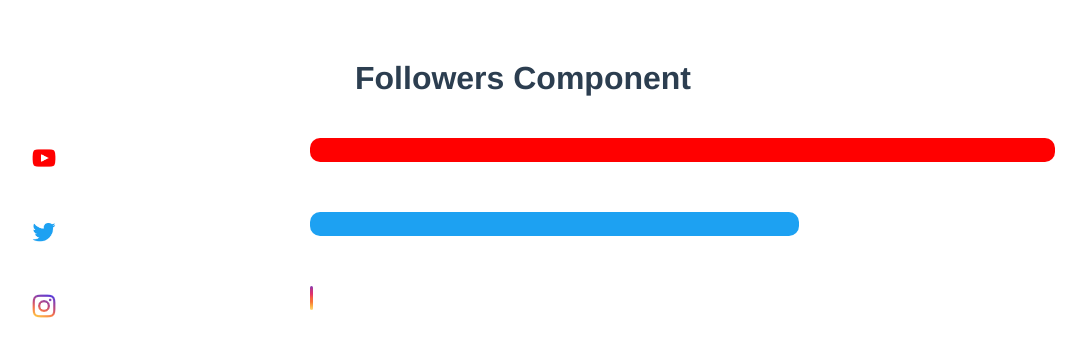
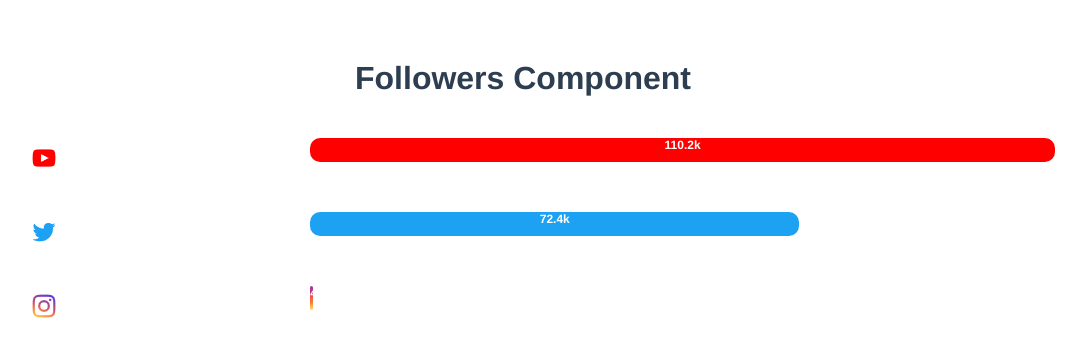
Before and after one commit to mirimadahmed/VueJS-Based-Social-Counter-Animated-Bar, a Vue app: page / in a window 1280 px wide. Shown: the top 356 px of the page, without its empty margins (117-1203 px from the left). Built offline with nearby package versions, Linux system fonts and the light colour scheme.

Commit message:
proper css

```diff
--- a/src/components/Followers/Followers.vue
+++ b/src/components/Followers/Followers.vue
@@ -5,7 +5,7 @@
             <img :src="row.icon" alt="icon not found" class="icon" />
         </div>
         <div class="progress">
-            <div class="bar" :style="getStyles(row)"></div>
+            <div class="bar" :style="getStyles(row)">{{getCount(row)}}</div>
         </div>
       </div>
   </div>
@@ -81,6 +81,9 @@
                 else
                 style += 'background-image: linear-gradient('+ item.color.join(', ') +')';
                 return style
+            },
+            getCount(item) {
+                return item.count > 999 ? (item.count / 1000).toFixed(1) + 'k' : item.count;
             }
         }
     }
@@ -109,5 +112,10 @@
 .bar {
     height: 24px;
     border-radius: 10px;
+    color: white;
+    font-weight: bold;
+    font-size: 12px;
+    justify-content: center;
+    align-items: center;
 }
 </style>
```
